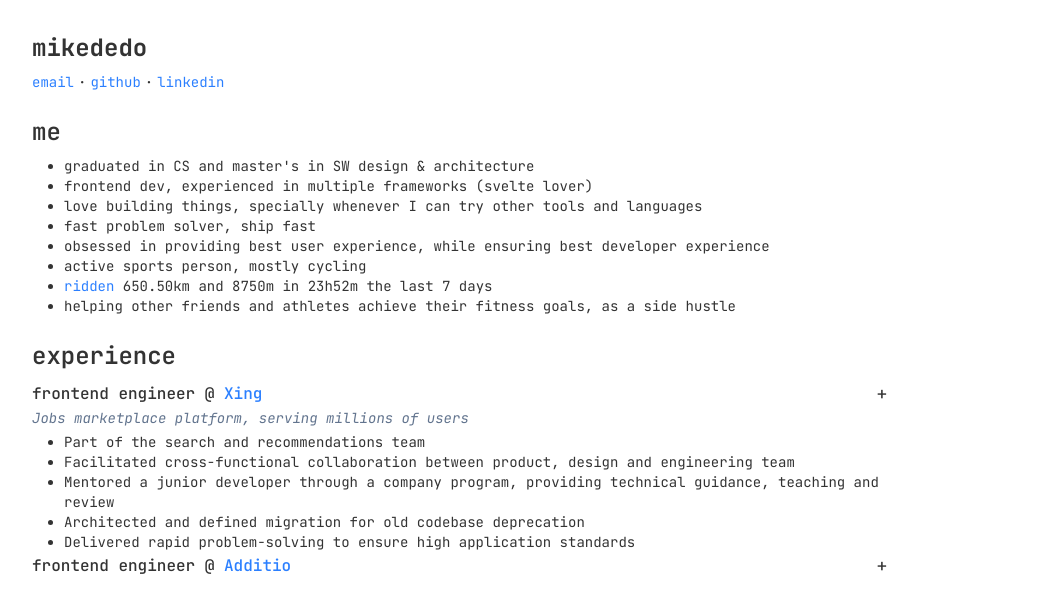
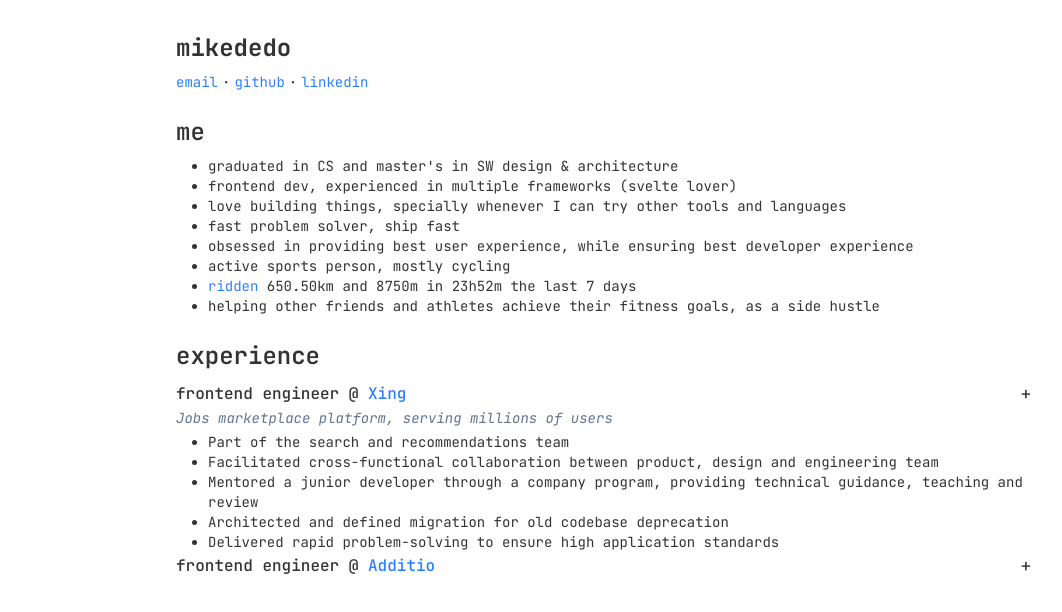
Before and after one commit to mikededo/portfolio, a SvelteKit app: page / in a window 1280 px wide. Shown: the top 612 px of the page, without its empty margins (32-1094 px from the left). Built offline with nearby package versions, Linux system fonts and the light colour scheme.

Commit message:
fix: center container

```diff
--- a/src/routes/+page.svelte
+++ b/src/routes/+page.svelte
@@ -55,7 +55,7 @@
     <title>Miquel de Domingo</title>
 </svelte:head>
 
-<main class="w-full md:w-3/4">
+<main class="mx-auto w-full md:w-3/4">
     <h1 class="mb-2 text-2xl font-bold">mikededo</h1>
     <div class="flex gap-1 text-sm">
         {#each URLS as { href, name }, i}
```
